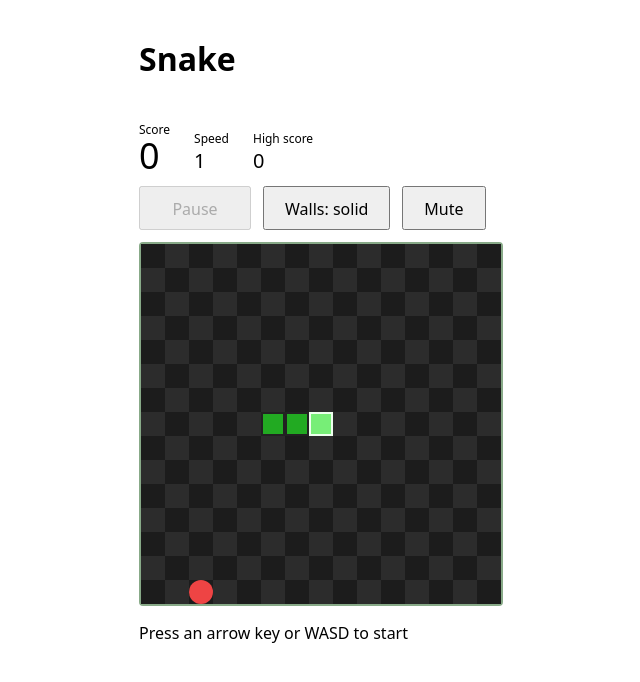
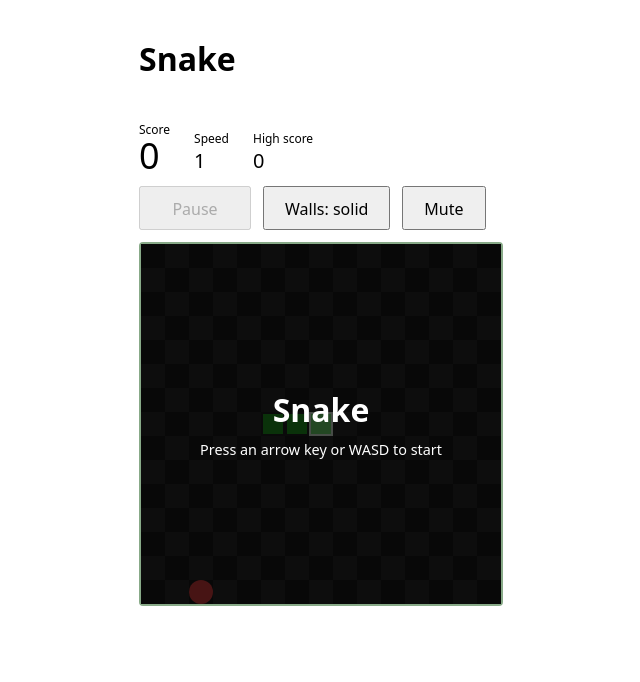
Before and after one commit to mariusachim/awesomeProject1, a React (Vite) app: page / in a window 1280 px wide. Shown: the top 682 px of the page, without its empty margins (319-959 px from the left). Built offline with nearby package versions, Linux system fonts and the light colour scheme.

Commit message:
feat(#134): show the start hint on the board

```diff
--- a/src/App.tsx
+++ b/src/App.tsx
@@ -182,9 +182,15 @@ export default function App() {
         )}
         {cell(game.food.x, game.food.y, 'food', FOOD_LOOK, 'pulse')}
         {game.bonus && cell(game.bonus.cell.x, game.bonus.cell.y, 'bonus', BONUS_LOOK, 'pulse', 'Bonus food')}
-        {(paused || over) && (
+        {(ready || paused || over) && (
           // The label is drawn by CSS from data-label, so the sr-only status below the board is the only spoken copy.
-          <div data-testid="board-overlay" className="board-overlay" data-label={over ? 'Game over' : 'Paused'} aria-hidden="true">
+          <div data-testid="board-overlay" className="board-overlay" data-label={over ? 'Game over' : paused ? 'Paused' : 'Snake'} aria-hidden="true">
+            {ready && (
+              <>
+                <span className="overlay-line overlay-hint hint-keys" data-text="Press an arrow key or WASD to start" />
+                <span className="overlay-line overlay-hint hint-touch" data-text="Swipe on the board to start" />
+              </>
+            )}
             {over && (
               <>
                 <span className="overlay-line" data-text={`Final score: ${game.score}`} />
@@ -204,7 +210,7 @@ export default function App() {
       </div>
       <div className="messages">
         {ready && (
-          <p role="status">
+          <p role="status" className="sr-only">
             <span className="hint-keys">Press an arrow key or WASD to start</span>
             <span className="hint-touch">Swipe on the board to start</span>
           </p>
```
Also changed, not shown: 1 other file (tests, documents, lock files or other folders).
